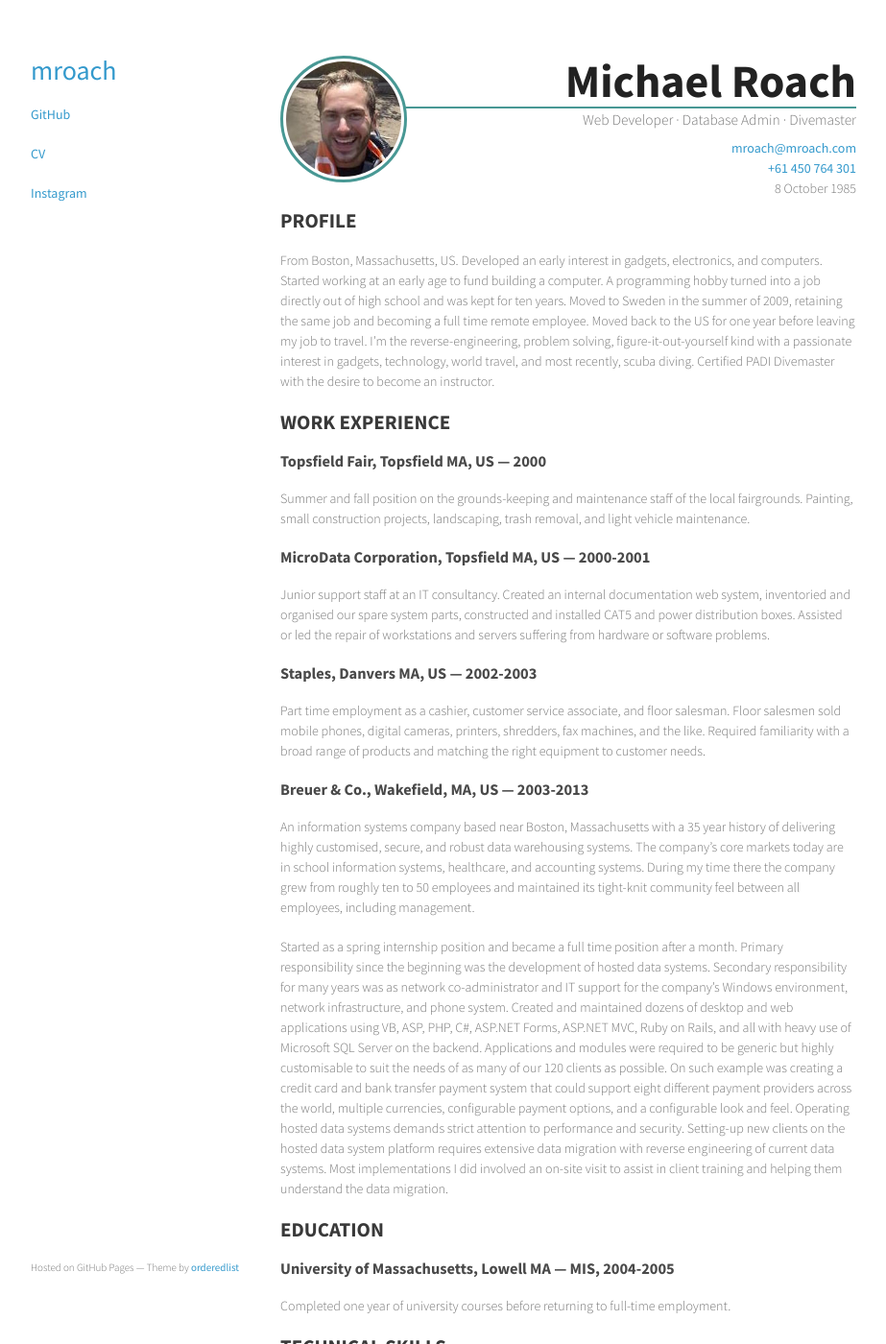
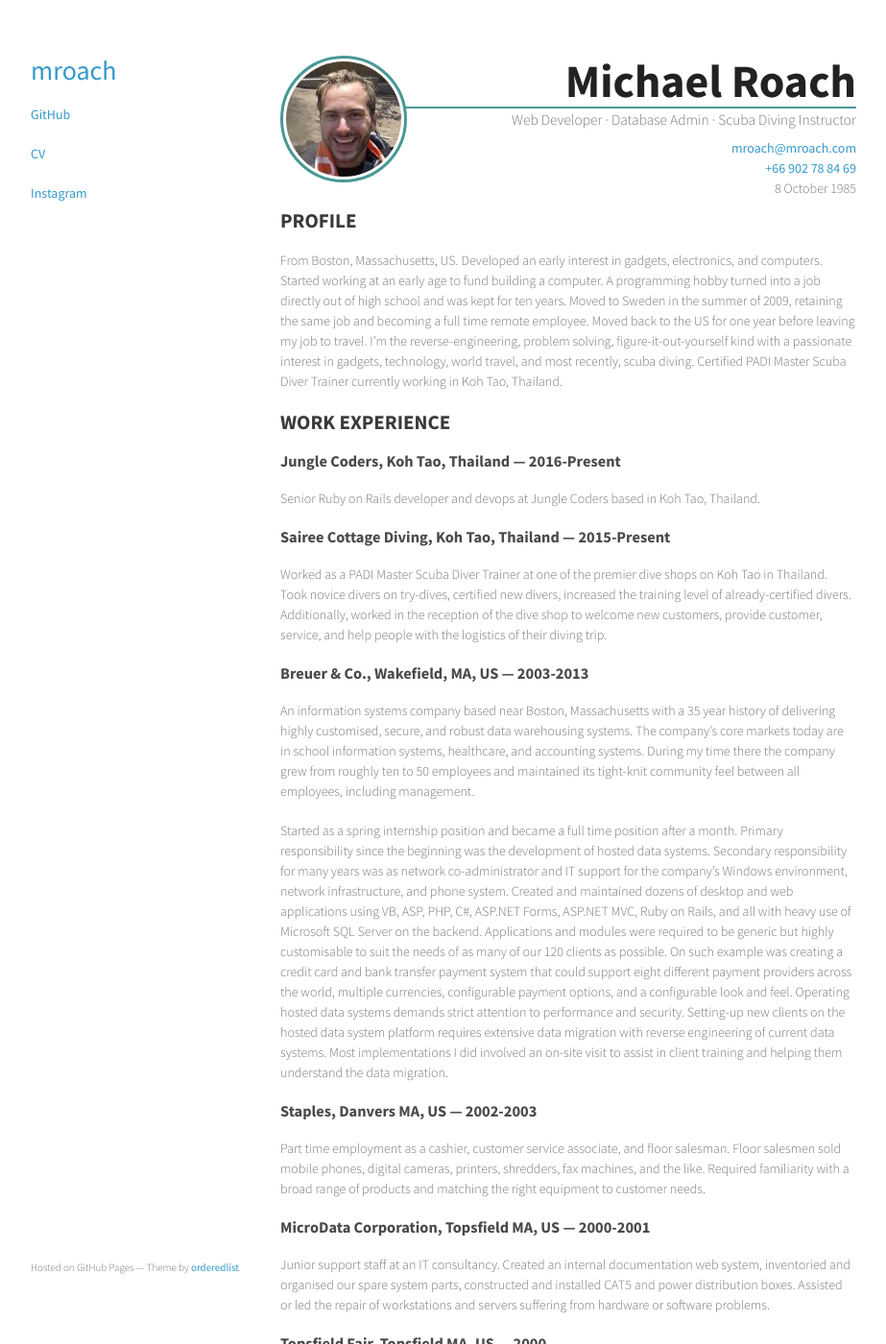
Before and after one commit to mroach/mroach.github.io, a Jekyll site: the page built from cv.html, in a window 1280 px wide and 1400 px high. Shown: the whole window at 96% size, without its empty margins (178-1101 px from the left). Built offline with Jekyll 4.4.1, drawn with Linux system fonts in a browser that asks for light colours; nearby versions of some CDN libraries; some of the changed text lies outside the part shown.

Commit message:
CV update

```diff
--- a/cv.html
+++ b/cv.html
@@ -9,30 +9,38 @@ title: CV - Michael Roach
       <img src="/images/me.jpg" alt="Mike Roach" />
     </div>
     <h1>Michael Roach</h1>
-    <div class="info-line">Web Developer &middot; Database Admin &middot; Divemaster</div>
+    <div class="info-line">Web Developer &middot; Database Admin &middot; Scuba Diving Instructor</div>
     <div class="email"><a href="mailto:mroach@mroach.com">mroach@mroach.com</a></div>
     <div class="phone">
-      <a href="tel:+61450764301">+61 450 764 301</a>
+      <a href="tel:+66902798468">+66 902 78 84 69</a>
     </div>
     <div class="birthday">8 October 1985</div>
   </div>
   <h2>Profile</h2>
-  <p>From Boston, Massachusetts, US. Developed an early interest in gadgets, electronics, and computers. Started working at an early age to fund building a computer. A programming hobby turned into a job directly out of high school and was kept for ten years. Moved to Sweden in the summer of 2009, retaining the same job and becoming a full time remote employee. Moved back to the US for one year before leaving my job to travel. I’m the reverse-engineering, problem solving, figure-it-out-yourself kind with a passionate interest in gadgets, technology, world travel, and most recently, scuba diving. Certified PADI Divemaster with the desire to become an instructor.</p>
+  <p>From Boston, Massachusetts, US. Developed an early interest in gadgets, electronics, and computers. Started working at an early age to fund building a computer. A programming hobby turned into a job directly out of high school and was kept for ten years. Moved to Sweden in the summer of 2009, retaining the same job and becoming a full time remote employee. Moved back to the US for one year before leaving my job to travel. I’m the reverse-engineering, problem solving, figure-it-out-yourself kind with a passionate interest in gadgets, technology, world travel, and most recently, scuba diving. Certified PADI Master Scuba Diver Trainer currently working in Koh Tao, Thailand.</p>
 
   <h2>Work Experience</h2>
-  <h3>Topsfield Fair, Topsfield MA, US — 2000</h3>
-  <p>Summer and fall position on the grounds-keeping and maintenance staff of the local fairgrounds. Painting, small construction projects, landscaping, trash removal, and light vehicle maintenance.</p>
 
-  <h3>MicroData Corporation, Topsfield MA, US — 2000-2001</h3>
-  <p>Junior support staff at an IT consultancy. Created an internal documentation web system, inventoried and organised our spare system parts, constructed and installed CAT5 and power distribution boxes. Assisted or led the repair of workstations and servers suffering from hardware or software problems.</p>
+  <h3>Jungle Coders, Koh Tao, Thailand — 2016-Present</h3>
+  <p>Senior Ruby on Rails developer and devops at Jungle Coders based in Koh Tao, Thailand.</p>
 
-  <h3>Staples, Danvers MA, US — 2002-2003</h3>
-  <p>Part time employment as a cashier, customer service associate, and floor salesman. Floor salesmen sold mobile phones, digital cameras, printers, shredders, fax machines, and the like. Required familiarity with a broad range of products and matching the right equipment to customer needs.</p>
+  <h3>Sairee Cottage Diving, Koh Tao, Thailand — 2015-Present</h3>
+  <p>Worked as a PADI Master Scuba Diver Trainer at one of the premier dive shops on Koh Tao in Thailand. Took novice divers on try-dives, certified new divers, increased the training level of already-certified divers. Additionally, worked in the reception of the dive shop to welcome new customers, provide customer, service, and help people with the logistics of their diving trip.</p>
 
   <h3>Breuer &amp; Co., Wakefield, MA, US — 2003-2013</h3>
   <p>An information systems company based near Boston, Massachusetts with a 35 year history of delivering highly customised, secure, and robust data warehousing systems. The company’s core markets today are in school information systems, healthcare, and accounting systems. During my time there the company grew from roughly ten to 50 employees and maintained its tight-knit community feel between all employees, including management.</p>
 
   <p>Started as a spring internship position and became a full time position after a month. Primary responsibility since the beginning was the development of hosted data systems. Secondary responsibility for many years was as network co-administrator and IT support for the company’s Windows environment, network infrastructure, and phone system. Created and maintained dozens of desktop and web applications using VB, ASP, PHP, C#, ASP.NET Forms, ASP.NET MVC, Ruby on Rails, and all with heavy use of Microsoft SQL Server on the backend. Applications and modules were required to be generic but highly customisable to suit the needs of as many of our 120 clients as possible. On such example was creating a credit card and bank transfer payment system that could support eight different payment providers across the world, multiple currencies, configurable payment options, and a configurable look and feel. Operating hosted data systems demands strict attention to performance and security. Setting-up new clients on the hosted data system platform requires extensive data migration with reverse engineering of current data systems. Most implementations I did involved an on-site visit to assist in client training and helping them understand the data migration.</p>
+
+  <h3>Staples, Danvers MA, US — 2002-2003</h3>
+  <p>Part time employment as a cashier, customer service associate, and floor salesman. Floor salesmen sold mobile phones, digital cameras, printers, shredders, fax machines, and the like. Required familiarity with a broad range of products and matching the right equipment to customer needs.</p>
+
+  <h3>MicroData Corporation, Topsfield MA, US — 2000-2001</h3>
+  <p>Junior support staff at an IT consultancy. Created an internal documentation web system, inventoried and organised our spare system parts, constructed and installed CAT5 and power distribution boxes. Assisted or led the repair of workstations and servers suffering from hardware or software problems.</p>
+
+  <h3>Topsfield Fair, Topsfield MA, US — 2000</h3>
+  <p>Summer and fall position on the grounds-keeping and maintenance staff of the local fairgrounds. Painting, small construction projects, landscaping, trash removal, and light vehicle maintenance.</p>
+
 
   <h2>Education</h2>
   <h3>University of Massachusetts, Lowell MA — MIS, 2004-2005</h3>
```
